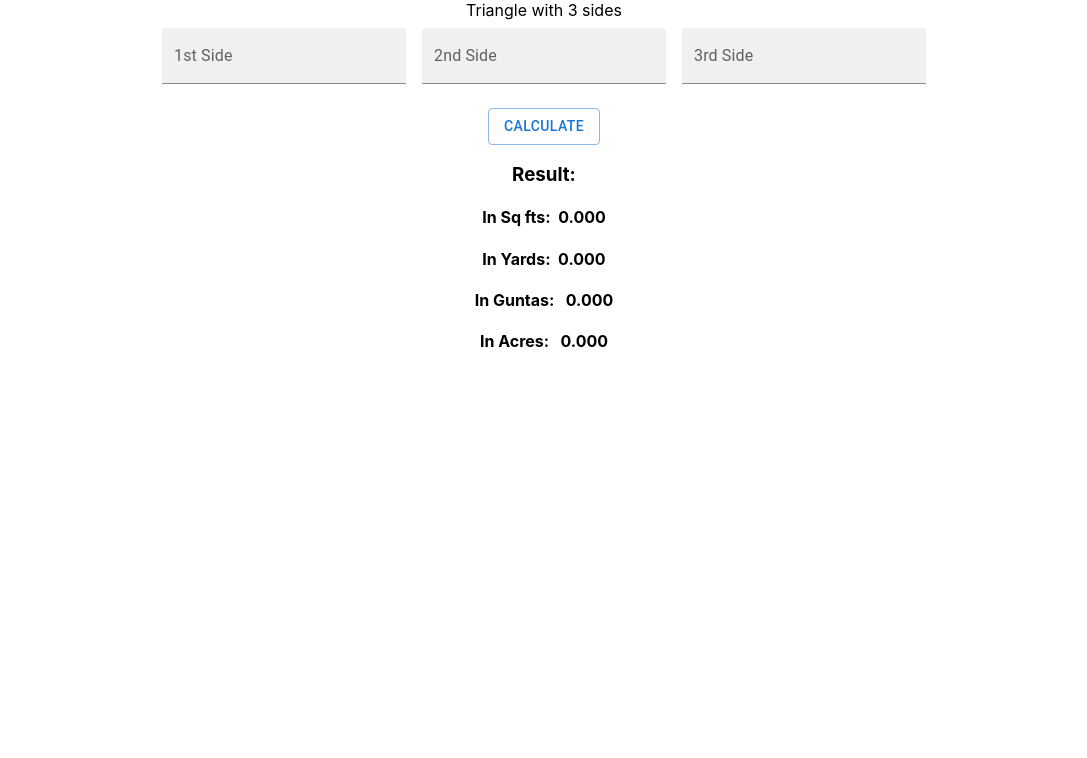
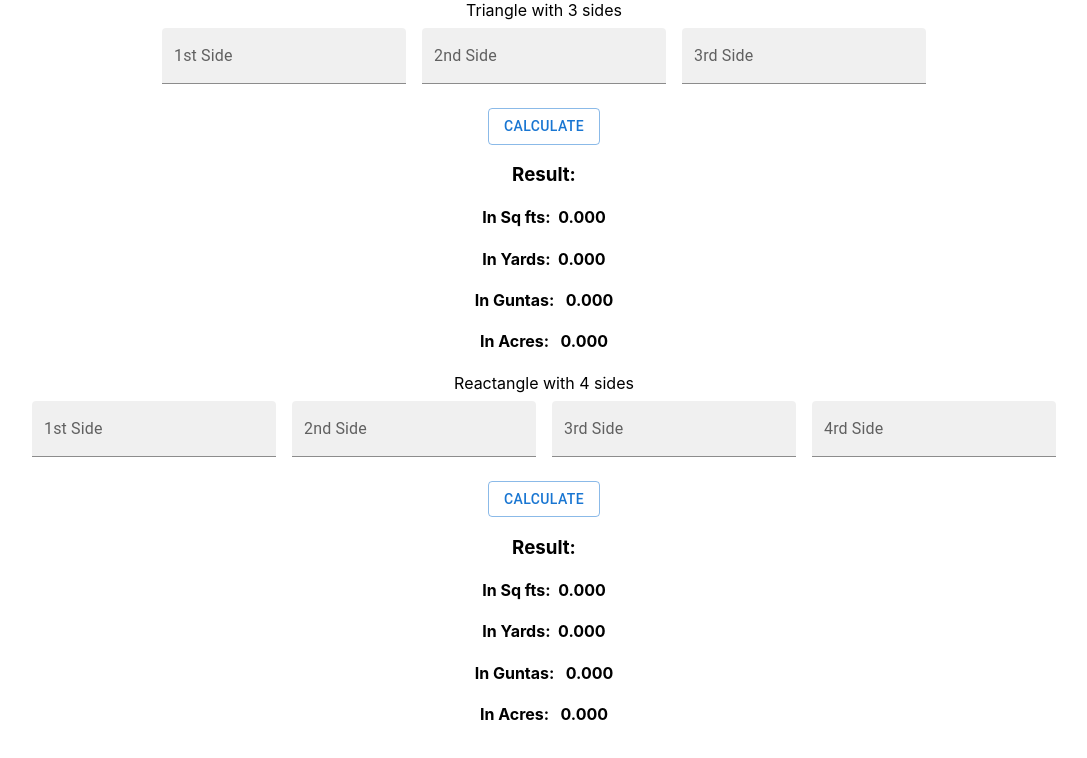
Before and after one commit to Rajusakinala/land-calcu, a React (Create React App) app: page / in a window 1280 px wide. Shown: the top 758 px of the page, without its empty margins (96-1183 px from the left). Built offline with nearby package versions, Linux system fonts and the light colour scheme.

Commit message:
updated2

```diff
--- a/src/App.js
+++ b/src/App.js
@@ -20,6 +20,22 @@ function App() {
     );
     console.log("area", area);
     setS3Result(area);
+  }
+  // Rect 4
+  var area4;
+  const [s4, setS4] = useState({ side1: "", side2: "", side3: "", side4: "" });
+  const [s4Result, setS4Result] = useState(0);
+  function valueHandler4(e) {
+    return setS4({ ...s4, [e.target.name]: e.target.value });
+  }
+  function calculateHandler4(s4) {
+    const x = Number(s4.side1) + Number(s4.side3);
+    const a = x / 2;
+    const y = Number(s4.side2) + Number(s4.side4);
+    const b = y / 2;
+    area4 = a * b;
+    console.log("area", area4);
+    setS4Result(area4);
   }
   return (
     <div className="App">
@@ -77,6 +93,72 @@ function App() {
           <h4>In Acres: &nbsp; {(s3Result / 43560).toFixed(3)}</h4>
         </Grid>
       </div>
+      {/* // Rect 4 */}
+      <div>
+        {console.log("s4", s4)}
+        <Grid>Reactangle with 4 sides</Grid>
+        <Grid sx={{ mb: 2 }}>
+          <TextField
+            type="number"
+            sx={{ m: 1 }}
+            name="side1"
+            value={s4.side1}
+            label="1st Side"
+            variant="filled"
+            onChange={valueHandler4}
+            placeholder="Enter 1st Side"
+            //   defaultValue={0}
+          />
+          <TextField
+            name="side2"
+            sx={{ m: 1 }}
+            value={s4.side2}
+            type="number"
+            label="2nd Side"
+            variant="filled"
+            onChange={valueHandler4}
+            placeholder="Enter 2nd Side"
+            //   defaultValue={0}
+          />
+          <TextField
+            name="side3"
+            sx={{ m: 1 }}
+            value={s4.side3}
+            type="number"
+            label="3rd Side"
+            variant="filled"
+            onChange={valueHandler4}
+            placeholder="Enter 3rd Side"
+            //   defaultValue={0}
+          />
+          <TextField
+            name="side4"
+            sx={{ m: 1 }}
+            value={s4.side4}
+            type="number"
+            label="4rd Side"
+            variant="filled"
+            onChange={valueHandler4}
+            placeholder="Enter 4th Side"
+            //   defaultValue={0}
+          />
+        </Grid>
+        <Grid>
+          <Button
+            variant="outlined"
+            onClick={() => {
+              calculateHandler4(s4);
+            }}
+          >
+            Calculate
+          </Button>
+          <h3>Result:</h3>
+          <h4>In Sq fts:&nbsp; {s4Result.toFixed(3)}</h4>
+          <h4>In Yards:&nbsp; {(s4Result / 9).toFixed(3)}</h4>
+          <h4>In Guntas: &nbsp; {(s4Result / 1089).toFixed(3)}</h4>
+          <h4>In Acres: &nbsp; {(s4Result / 43560).toFixed(3)}</h4>
+        </Grid>
+      </div>
     </div>
   );
 }
```
